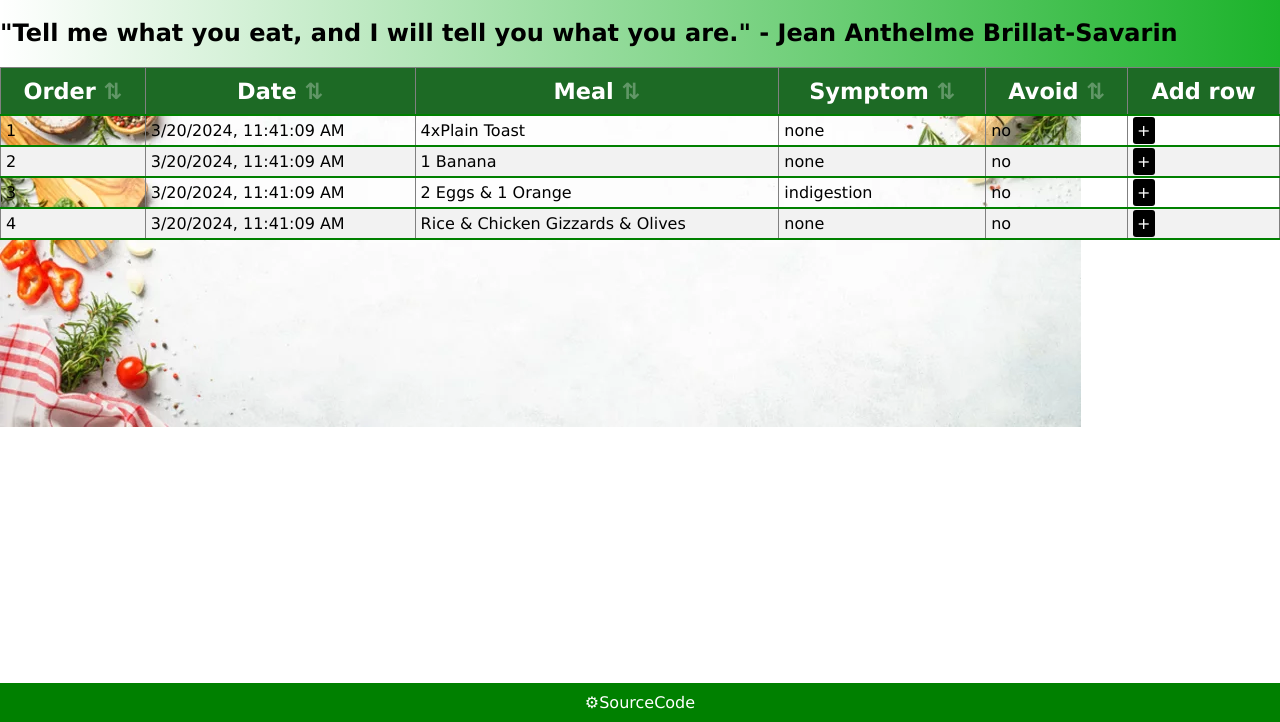
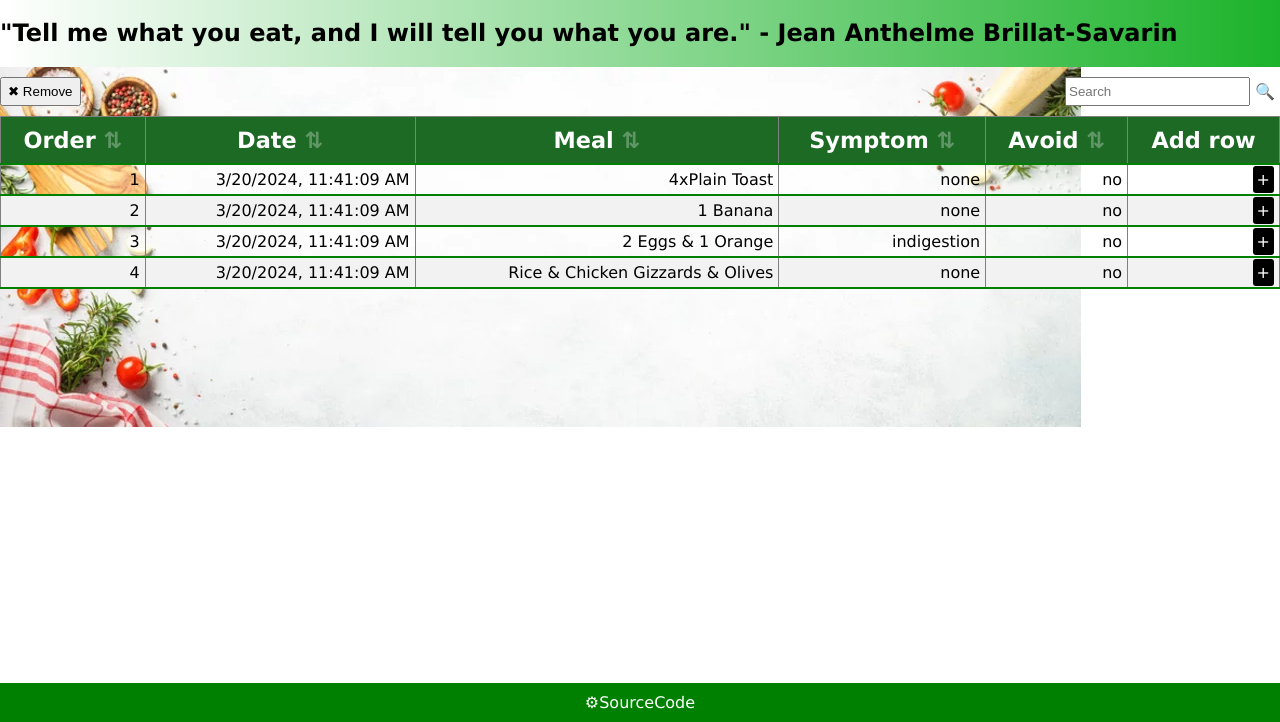
Before and after one commit to sabovoichita/meals-planner, a website built with webpack: page SRC/index.html in a window 1280 px wide. Shown: the part 78-800 px from the top of the page. Built offline with nearby package versions, Linux system fonts and the light colour scheme.

Commit message:
Step 18: Toolbar and Spacer(Remove and Search)

```diff
--- a/SRC/index.html
+++ b/SRC/index.html
@@ -19,6 +19,13 @@
     </header>
     <section>
       <!-- <img src="/images/foodBackground.webp" alt="" /> -->
+      <div class="tbar">
+        <button>✖ Remove</button>
+        <div class="tfill"></div>
+        <input type="search" name="search" id="search" placeholder="Search" />
+        <label for="search">🔍</label>
+      </div>
+
       <table border="1" id="mealsTable">
         <thead>
           <tr>
--- a/SRC/style.css
+++ b/SRC/style.css
@@ -30,6 +30,10 @@ section {
   border-bottom: 2px solid green;
 }
 
+#mealsTable td {
+  text-align: right;
+}
+
 #mealsTable {
   border-collapse: collapse;
   width: 100%;
@@ -58,6 +62,22 @@ section {
 }
 /* //align  square button .plus to right */
 
+.tbar {
+  margin-top: 10px;
+  margin-bottom: 10px;
+  display: flex;
+  align-items: stretch;
+  flex-direction: row;
+}
+
+.tfill {
+  flex: 1;
+}
+
+.tbar label {
+  padding: 5px;
+}
+
 footer {
   background-color: green;
   color: white;
```
Also changed, not shown: README.md.
